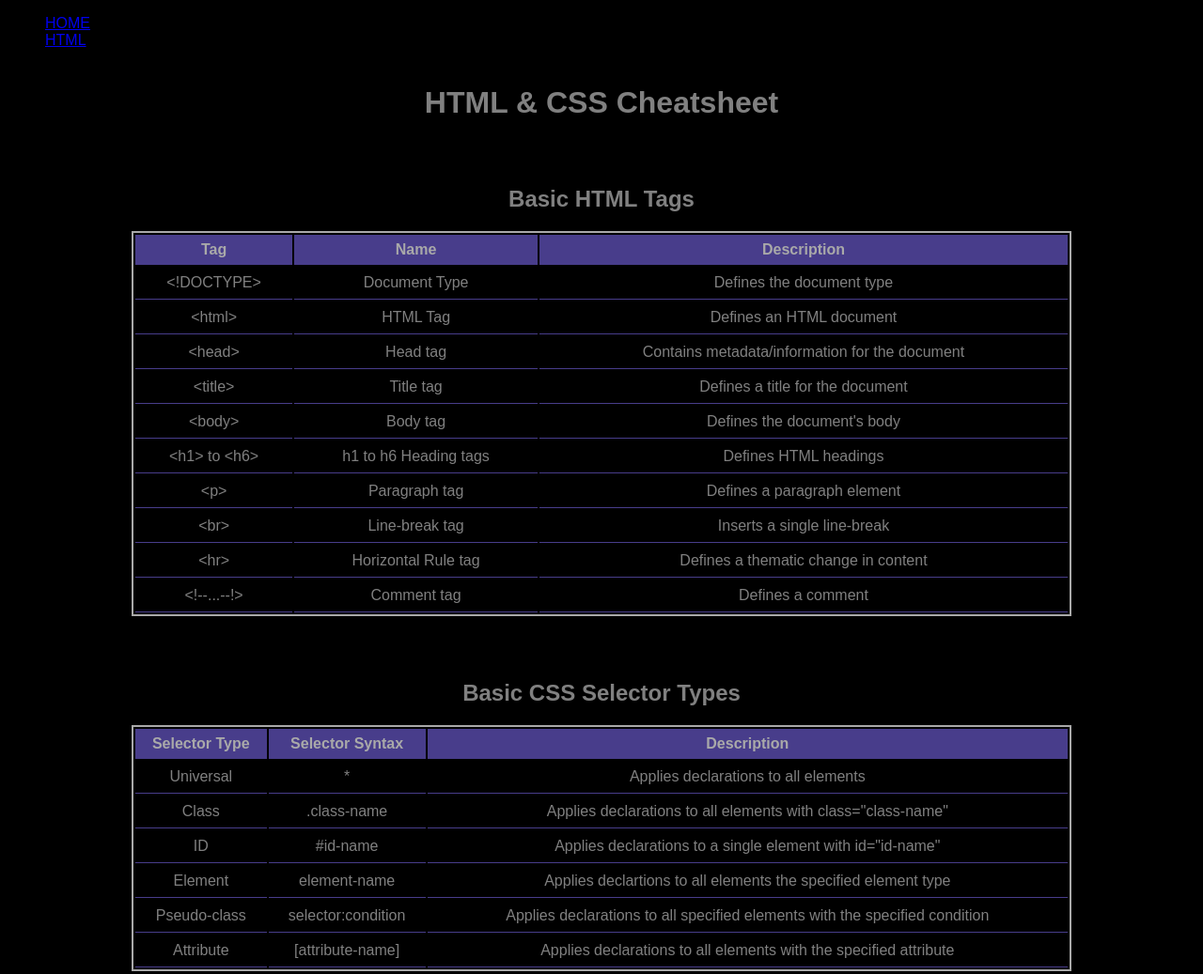
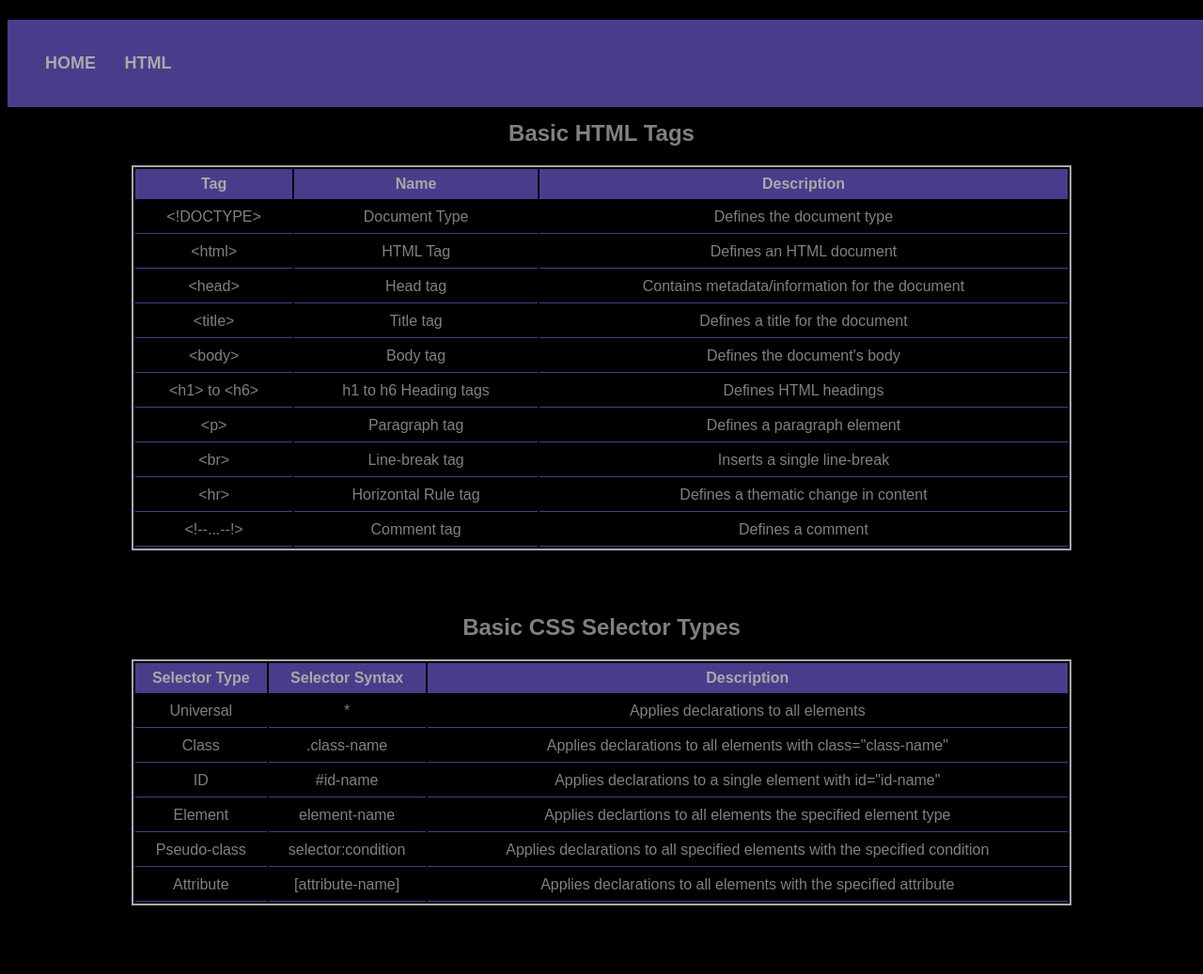
Before and after one commit to CGTones/HTML-CSS-Cheatsheet, a plain HTML site: page index.html in a window 1280 px wide. Shown: the whole page at 94% size. Drawn offline with Linux system fonts and the light colour scheme.

Commit message:
Added styles for header and nav links in header

```diff
--- a/styles.css
+++ b/styles.css
@@ -1,6 +1,36 @@
+/* Universal */
+
 body {
   font-family: Arial, sans-serif;
   background-color: black;
+}
+
+/* Navigation */
+
+header {
+  z-index: 2;
+  position: fixed;
+  width: 100%;
+  background-color: darkslateblue;
+}
+
+nav {
+  margin: 0;
+  padding: 20px 0;
+}
+
+nav li {
+  width: 80px;
+  display: inline-block;
+  color: #fff;
+  font-family: 'Raleway', sans-serif;
+  font-weight: 600;
+  font-size: 18px;
+}
+
+nav li a {
+  text-decoration: none;
+  color: darkgray;
 }
 
 /* Headings */
```
